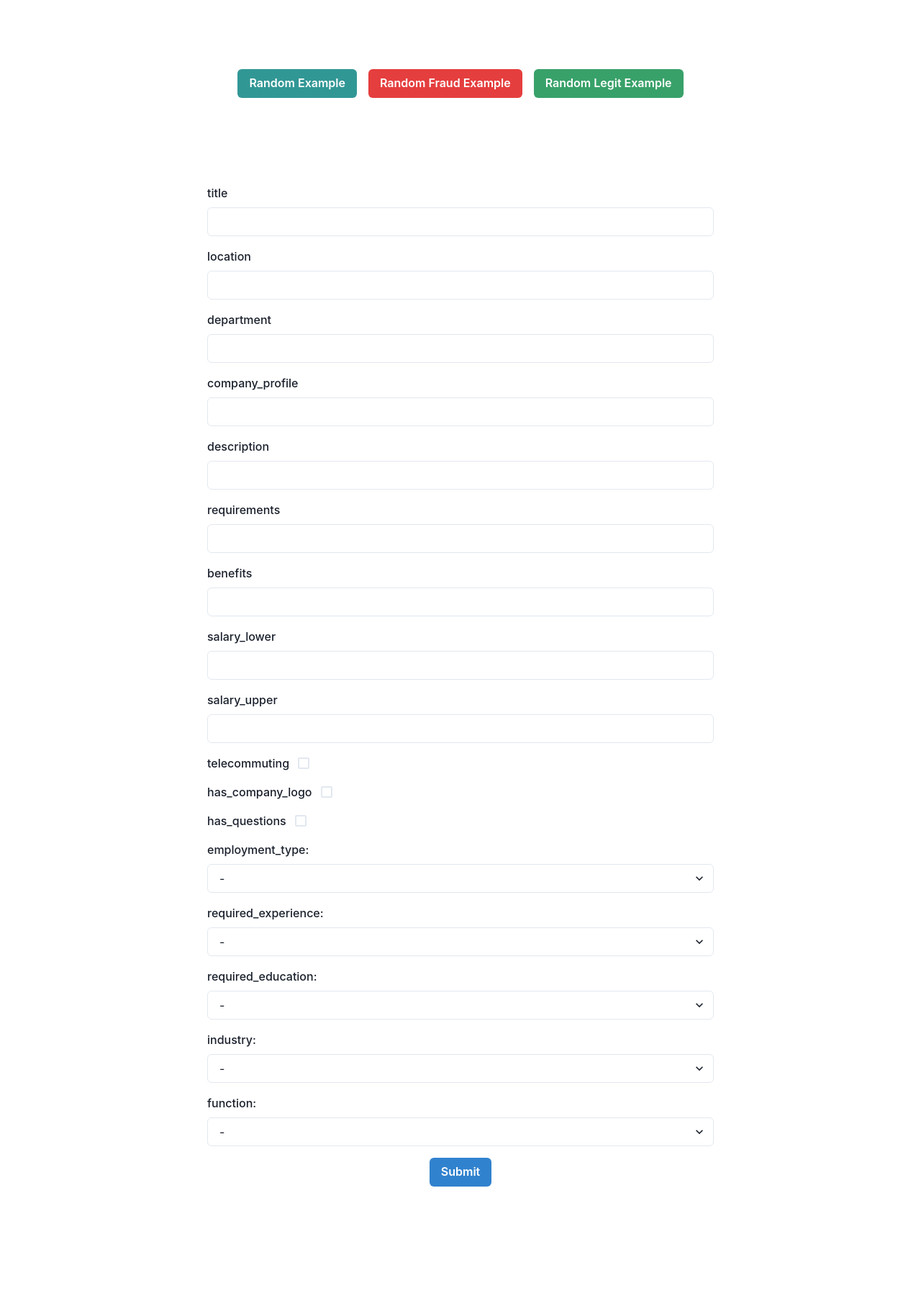
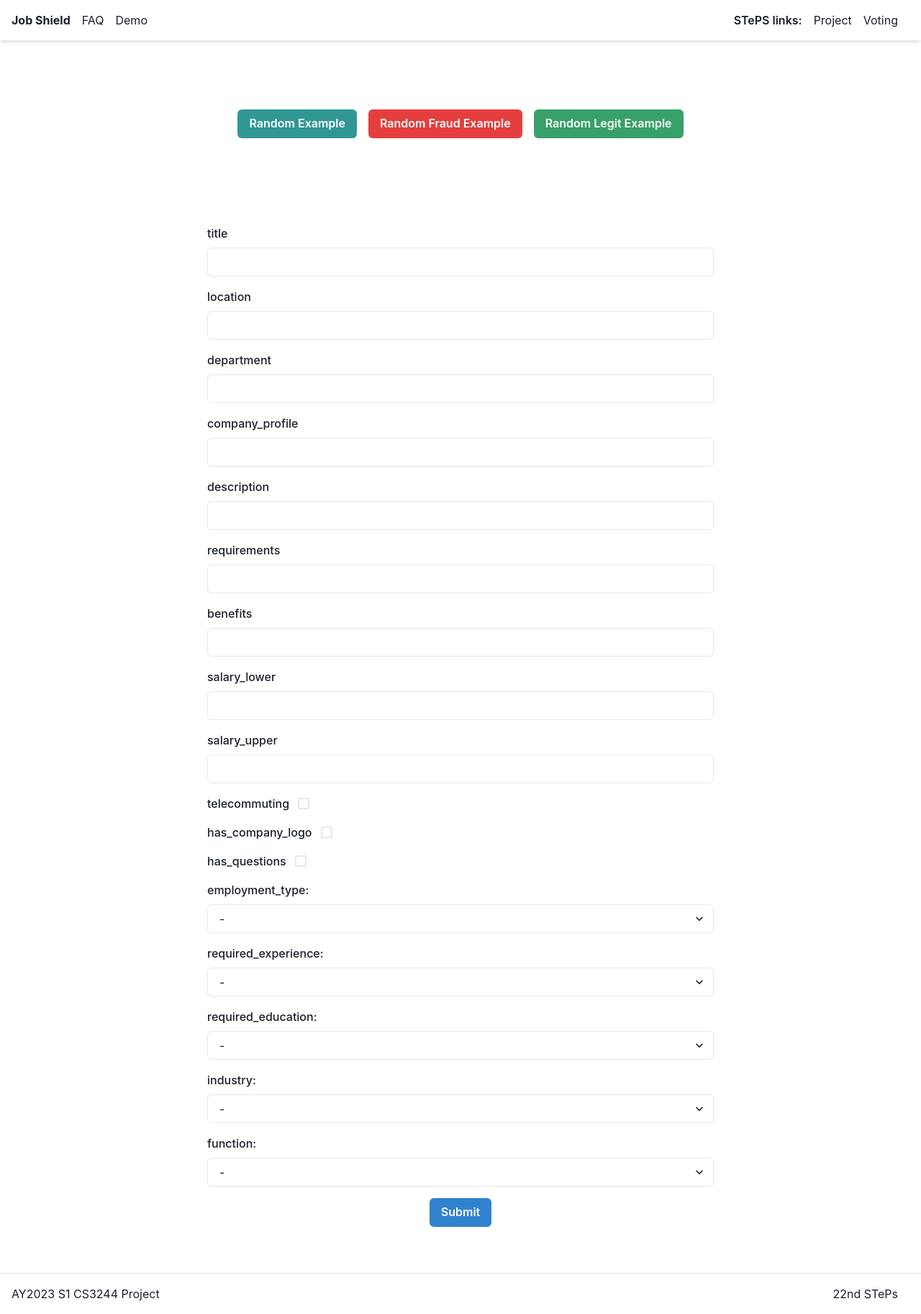
Before and after one commit to JobShield/jobshield-fe, a React (Create React App) app: page / in a window 1280 px wide. Shown: the whole page at 72% size. Before the commit the page ends 1712 px from the top, so only its background shows below. Built offline with nearby package versions, Linux system fonts and the light colour scheme.

Commit message:
Update header footer.

```diff
--- a/src/App.tsx
+++ b/src/App.tsx
@@ -1,7 +1,9 @@
-import { useDisclosure } from "@chakra-ui/react";
+import { VStack, useDisclosure } from "@chakra-ui/react";
 import axios from "axios";
 import React, { useState } from "react";
 import DemoForm from "./components/DemoForm";
+import Footer from "./components/Footer";
+import Header from "./components/Header";
 import MLResultDialog from "./components/MLResultDialog";
 import { Input, TrueInput, convert } from "./types";
 
@@ -37,7 +39,9 @@ const App: React.FC = () => {
   };
 
   return (
-    <>
+    <VStack minH="100vh" spacing={0}>
+      <Header />
+
       <DemoForm handleSubmit={handleSubmit} />
 
       <MLResultDialog
@@ -46,7 +50,8 @@ const App: React.FC = () => {
         loading={loading}
         dialogMessage={dialogMessage}
       />
-    </>
+      <Footer />
+    </VStack>
   );
 };
 
--- /dev/null
+++ b/src/components/Footer.tsx
@@ -0,0 +1,19 @@
+import { Flex, Link, Spacer, Text } from "@chakra-ui/react";
+import React from "react";
+
+const Footer: React.FC = () => {
+  return (
+    <Flex as="footer" p={4} borderTop="1px" borderColor="gray.200" minW="full">
+      <Text>AY2023 S1 CS3244 Project</Text>
+      <Spacer />
+      <Link
+        href="https://uvents.nus.edu.sg/event/22nd-steps/module/CS3244/project/3"
+        mr={4}
+      >
+        <Text>22nd STePs</Text>
+      </Link>
+    </Flex>
+  );
+};
+
+export default Footer;
--- /dev/null
+++ b/src/components/Header.tsx
@@ -0,0 +1,40 @@
+import { Box, Flex, Link, Spacer, Text } from "@chakra-ui/react";
+import React from "react";
+
+const Header: React.FC = () => {
+  return (
+    <Flex as="header" p={4} boxShadow="md" minW="full">
+      <Box>
+        <Text as="span" fontWeight="bold" mr={4}>
+          Job Shield
+        </Text>
+        <Link href="#faq" mr={4}>
+          FAQ
+        </Link>
+        <Link href="#demo" mr={4}>
+          Demo
+        </Link>
+      </Box>
+      <Spacer />
+      <Box>
+        <Text as="span" fontWeight="semibold" mr={4}>
+          STePS links:
+        </Text>
+        <Link
+          href="https://uvents.nus.edu.sg/event/22nd-steps/module/CS3244/project/3"
+          mr={4}
+        >
+          Project
+        </Link>
+        <Link
+          href="https://uvents.nus.edu.sg/event/22nd-steps/module/CS3244/project/3"
+          mr={4}
+        >
+          Voting
+        </Link>
+      </Box>
+    </Flex>
+  );
+};
+
+export default Header;
```
